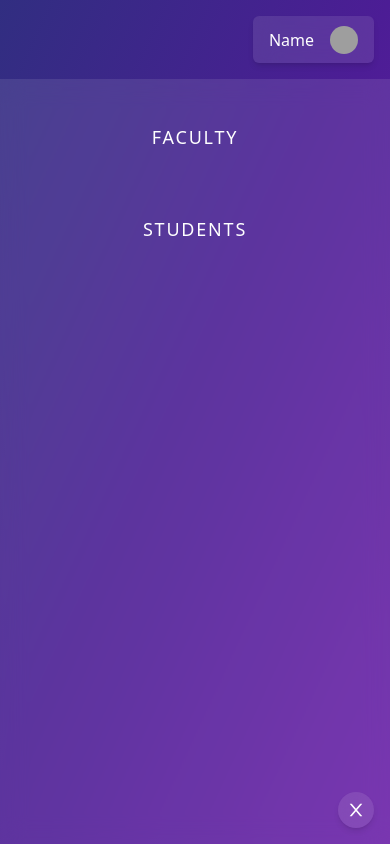
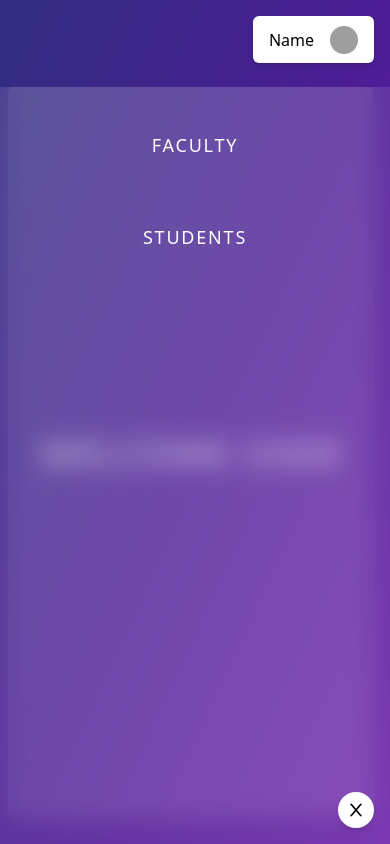
Before and after one commit to Kunwar-Aditya-Codes/erp-revamped, a React (Vite) app in the folder client/: page /dashboard in a window 390 px wide. Both pictures are taken after a click on the element 356 px from the left and 810 px from the top of the page. Built offline with nearby package versions, Linux system fonts and the light colour scheme; grey boxes are pictures that could not be loaded.

Commit message:
added: basic login

```diff
--- a/client/src/components/DashboardLayout.tsx
+++ b/client/src/components/DashboardLayout.tsx
@@ -12,12 +12,12 @@ const DashboardLayout: FC<DashboardLayoutProps> = ({}) => {
   // Fetch user data
 
   return (
-    <div className='flex flex-col h-full '>
+    <div className='flex flex-col h-full pb-4 pr-2'>
       {/* Navbar */}
-      <nav className=' py-4 flex items-center  justify-end px-4 lg:px-16 relative  '>
+      <nav className=' py-4 flex items-center  justify-end px-2 relative  '>
         <div
           onClick={() => setModal(!modal)}
-          className='flex items-center space-x-4 px-4 py-[0.6rem]  bg-white/10 backdrop-blur-md shadow-md  rounded-md cursor-pointer'
+          className='flex items-center space-x-4 px-4 py-[0.6rem]  bg-white text-black backdrop-blur-md shadow-md  rounded-md cursor-pointer'
         >
           <p>Name</p>
           <img
@@ -49,10 +49,10 @@ const DashboardLayout: FC<DashboardLayoutProps> = ({}) => {
         </div>
       </nav>
 
-      <div className='flex flex-grow h-full md:p-2'>
+      <div className='flex flex-grow h-full w-full md:p-2 py-2 pr-2'>
         {/* Sidebar */}
         <aside
-          className={`md:flex-[0.3] lg:flex-[0.18] h-full w-full sm:w-[70%] bg-white/10 backdrop-blur-md md:rounded-md md:shadow-md ${
+          className={`fixed md:relative md:flex-[0.3] lg:flex-[0.18] h-full w-full sm:w-[70%] bg-white/10 backdrop-blur-md md:rounded-md md:shadow-md ${
             sidebarVisible ? 'translate-x-0' : '-translate-x-full'
           } md:translate-x-0 transition-transform duration-300 ease-in-out`}
         >
@@ -66,14 +66,18 @@ const DashboardLayout: FC<DashboardLayoutProps> = ({}) => {
           </ul>
         </aside>
         <div
-          className={`md:hidden fixed bottom-4 right-4 bg-white/10 backdrop-blur-md shadow-md rounded-full text-xl p-2 cursor-pointer  `}
+          className={`md:hidden fixed bottom-4 right-4 bg-white text-black backdrop-blur-md shadow-md rounded-full text-xl p-2 cursor-pointer  `}
           onClick={() => setSidebarVisible(!sidebarVisible)}
         >
-          {sidebarVisible ? <AiOutlineClose /> : <BiMenuAltRight />}
+          {sidebarVisible ? (
+            <AiOutlineClose className='' />
+          ) : (
+            <BiMenuAltRight className='' />
+          )}
         </div>
 
         {/* Remaining Content */}
-        <div className='md:flex-[0.7] lg:flex-[0.82]'>
+        <div className='w-full shadow-md md:flex-[0.7] lg:flex-[0.82] p-4 bg-white/10 rounded-md ml-2'>
           <Outlet />
         </div>
       </div>
--- a/client/src/pages/Login.tsx
+++ b/client/src/pages/Login.tsx
@@ -1,14 +1,13 @@
 import { FC, useState } from 'react';
 import { useNavigate } from 'react-router-dom';
-
-interface LoginProps {}
+import { publicAxios } from '../utils/axios';
 
 interface LoginData {
   urn: string;
   password: string;
 }
 
-const Login: FC<LoginProps> = ({}) => {
+const Login: FC = ({}) => {
   const [loginData, setLoginData] = useState<LoginData>({
     urn: '',
     password: '',
@@ -26,11 +25,24 @@ const Login: FC<LoginProps> = ({}) => {
     }));
   };
 
-  const handleLogin = (e: React.FormEvent<HTMLFormElement>) => {
+  const handleLogin = async (e: React.FormEvent<HTMLFormElement>) => {
     e.preventDefault();
-    console.log(loginData);
 
-    navigate('/dashboard');
+    if (!loginData.urn || !loginData.password) {
+      return;
+    }
+
+    try {
+      const data = await publicAxios.post('auth/sign_in', {
+        ...loginData,
+      });
+
+      // redux state add here
+
+      navigate('/dashboard');
+    } catch (error) {
+      console.log(error);
+    }
   };
 
   return (
--- /dev/null
+++ b/client/src/pages/dashboard/Welcome.tsx
@@ -0,0 +1,15 @@
+import { FC } from 'react';
+
+interface WelcomeProps {}
+
+const Welcome: FC<WelcomeProps> = ({}) => {
+  return (
+    <div className='flex items-center justify-center h-full'>
+      <h1 className='text-4xl font-bold text-white/50 uppercase tracking-wider text-center'>
+        Welcome User
+      </h1>
+    </div>
+  );
+};
+
+export default Welcome;
--- a/client/src/utils/axios.ts
+++ b/client/src/utils/axios.ts
@@ -1,7 +1,7 @@
 import axios from 'axios';
 
 export const publicAxios = axios.create({
-  url: 'http://localhost:4000/api/erp/v1/',
+  baseURL: 'http://localhost:4000/api/erp/v1/',
   headers: {
     'Content-Type': 'application/json',
   },
@@ -9,7 +9,7 @@ export const publicAxios = axios.create({
 });
 
 export const privateAxios = axios.create({
-  url: 'http://localhost:4000/api/erp/v1/',
+  baseURL: 'http://localhost:4000/api/erp/v1/',
   headers: {
     'Content-Type': 'application/json',
   },
```
Also changed, not shown: client/src/App.tsx (+7 -0 lines), 1 other file (tests, documents, lock files or other folders).
